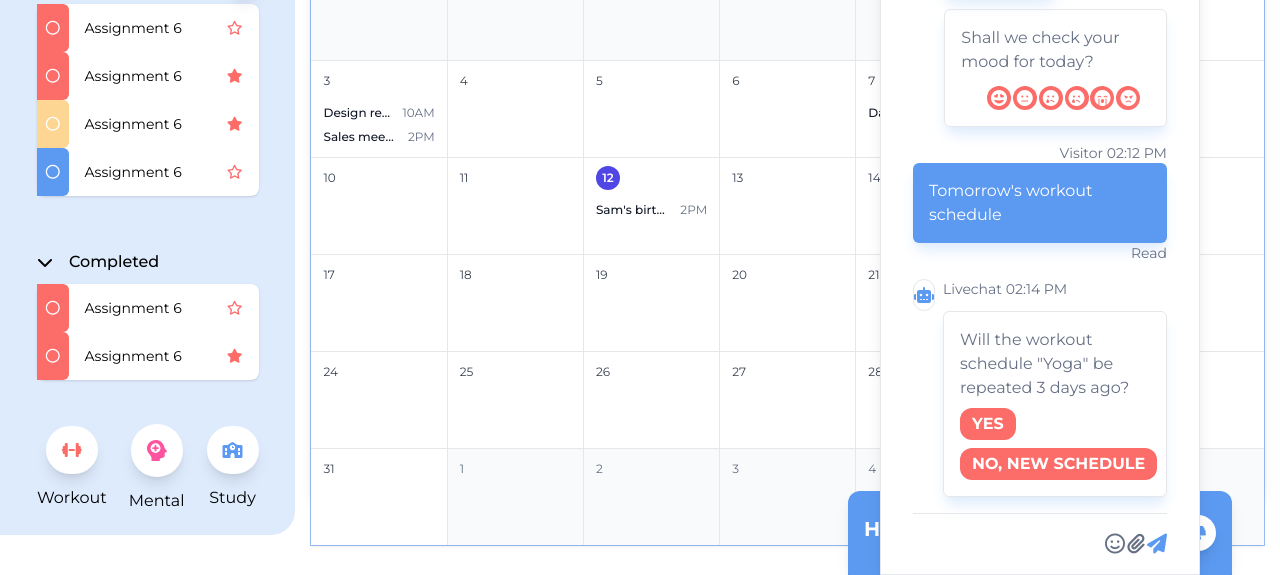
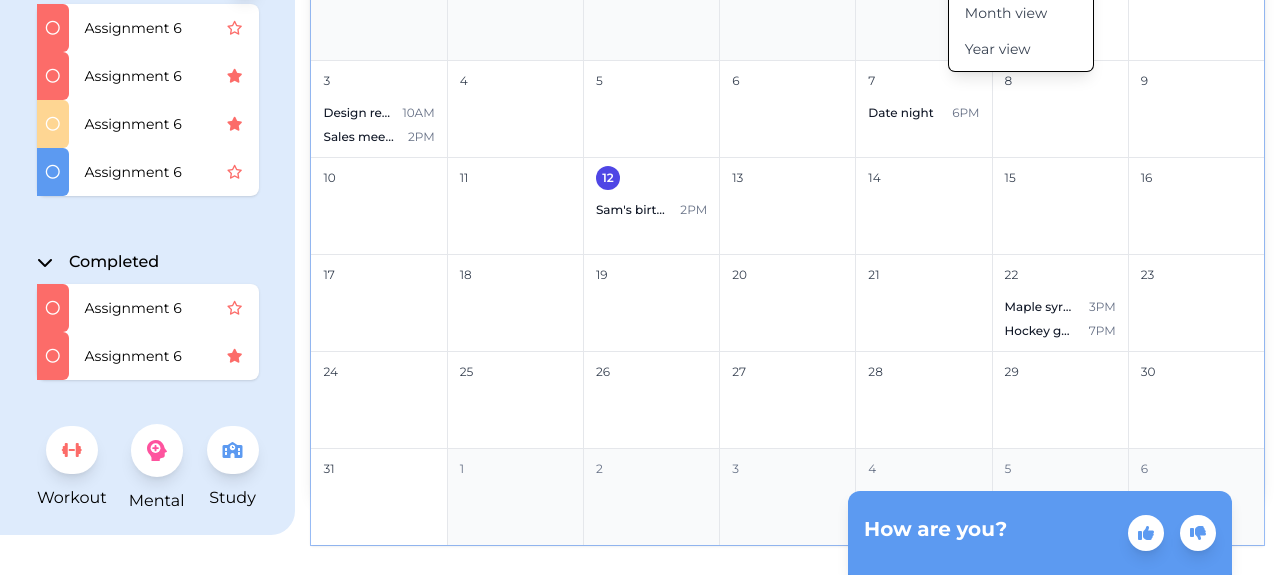
Before and after one commit to aathasri/PocketPilot, a website: page app/html/main.html in a window 1280 px wide. Shown: the part 225-800 px from the top of the page. Drawn offline with nearby package versions, Linux system fonts and the light colour scheme.

Commit message:
Finished CSS: Chatbot

```diff
--- a/app/html/main.html
+++ b/app/html/main.html
@@ -983,7 +983,7 @@
 </div>
 
   <!-- Chat Bot -->
-  <div class='absolute bottom-0 right-20 z-20 bg-white shadow-lg rounded-t-3xl w-1/4 px-8 border flex flex-col text-gray-500'>
+  <div class='hidden absolute bottom-0 right-20 z-20 bg-white shadow-lg rounded-t-3xl w-1/4 px-8 border flex flex-col text-gray-500'>
     <div class='flex w-full justify-between py-6'>
         <div>
           <i class="fa-solid fa-ellipsis"></i>
@@ -1071,8 +1071,8 @@
               Will the workout schedule "Yoga" be repeated 3 days ago?
             </p>
             <div class='flex flex-col gap-y-2 w-full'>
-              <button class='bg-red-500 w-fit text-white py-1 px-3 rounded-xl font-bold'>YES</button>
-              <button class='bg-red-500 w-fit text-white py-1 px-3 rounded-xl font-bold'>NO, NEW SCHEDULE</button>
+              <button class='bg-red-500 w-fit text-white py-1 px-3 rounded-xl font-semibold'>YES</button>
+              <button class='bg-red-500 w-fit text-white py-1 px-3 rounded-xl font-semibold'>NO, NEW SCHEDULE</button>
             </div>
           </div>
         </div>
```
